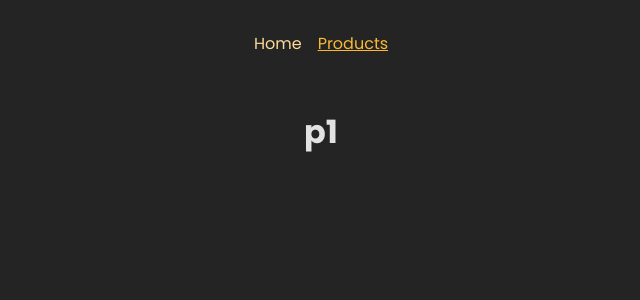
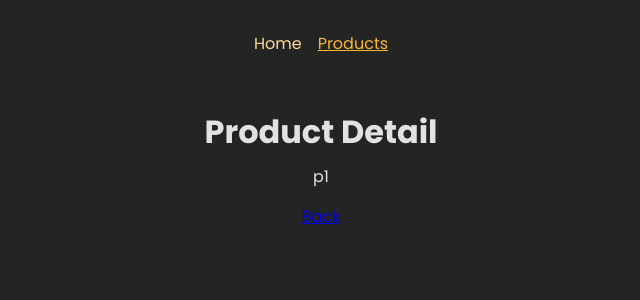
Before and after one commit to joaodslourenco/react-router-new, a React (Create React App) app: page /products/p1 in a window 1280 px wide. Shown: the top 300 px of the page, without its empty margins (319-959 px from the left). Built offline with nearby package versions, Linux system fonts and the light colour scheme.

Commit message:
feat: improvement to navigation

```diff
--- a/src/App.js
+++ b/src/App.js
@@ -11,7 +11,7 @@ const router = createBrowserRouter([
     element: <RootLayout />,
     errorElement: <ErrorPage />,
     children: [
-      { path: "/", element: <HomePage /> },
+      { index: true, element: <HomePage /> },
       { path: "/products", element: <ProductsPage /> },
       { path: "/products/:productId", element: <ProductDetail /> },
     ],
--- a/src/pages/ProductDetail.jsx
+++ b/src/pages/ProductDetail.jsx
@@ -1,11 +1,17 @@
-import { useParams } from "react-router-dom";
+import { Link, useParams } from "react-router-dom";
 
 function ProductDetail(props) {
   const params = useParams();
 
   return (
     <>
-      <h1>{params.productId}</h1>
+      <h1>Product Detail</h1>
+      <p>{params.productId}</p>
+      <p>
+        <Link to=".." relative="path">
+          Back
+        </Link>
+      </p>
     </>
   );
 }
```
